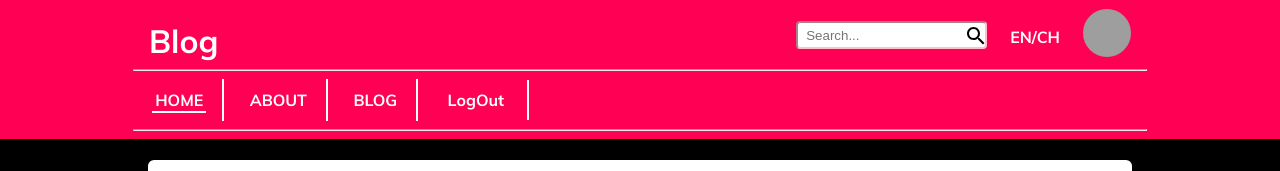
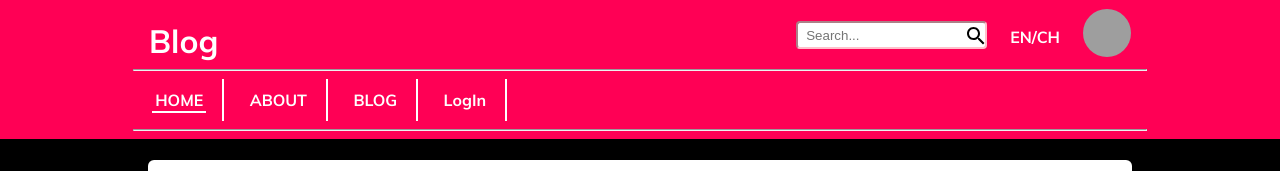
Before and after one commit to jimkk159/Blog, a React (Create React App) app in the folder frontend/: page / in a window 1280 px wide. Shown: the top 171 px of the page. Built offline with nearby package versions, Linux system fonts and the light colour scheme; grey boxes are pictures that could not be loaded.

Commit message:
feat:apply auth context

```diff
--- a/frontend/src/shared/components/Navigation/NavigationItems.jsx
+++ b/frontend/src/shared/components/Navigation/NavigationItems.jsx
@@ -1,18 +1,14 @@
-import React, { useCallback, useState } from "react";
+import React, { useContext } from "react";
 
 //CSS
 import classes from "./NavigationItems.module.css";
 
 //CUSTOM Component
 import NavigationItem from "./NavigationItem";
+import { AuthContext } from "../../context/auth-contex";
 
 function NavigationItems(props) {
-  const [authState, setAuthState] = useState(true);
-
-  const authSubmitHandler = useCallback((event) => {
-    console.log("I got click");
-    setAuthState(false);
-  }, []);
+  const auth = useContext(AuthContext);
 
   return (
     <ul className={classes["nav-links"]}>
@@ -22,14 +18,14 @@ function NavigationItems(props) {
       <NavigationItem
         key="login"
         to="/auth"
-        show={!authState}
+        show={!auth.isLoggedIn}
         element="LogIn"
       />
       <NavigationItem
         key="logout"
         type="button"
-        onClick={authSubmitHandler}
-        show={authState}
+        onClick={auth.logout}
+        show={auth.isLoggedIn}
         element="LogOut"
       />
     </ul>
```
